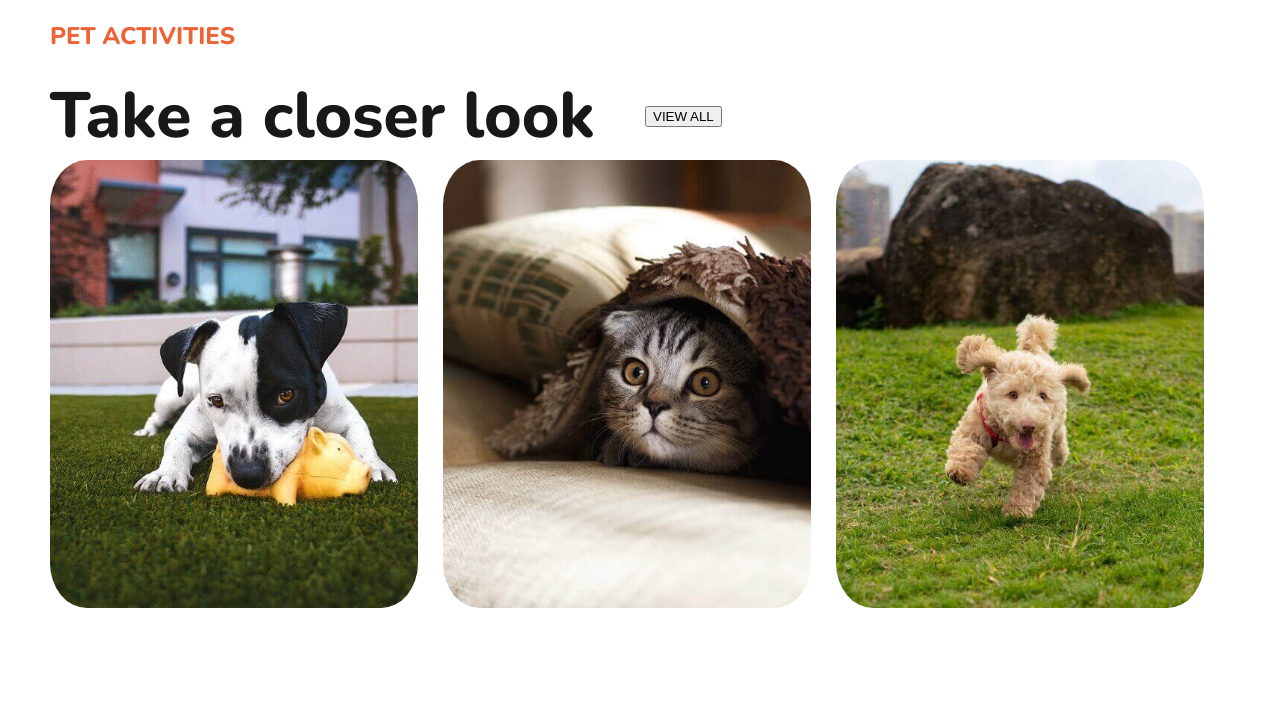
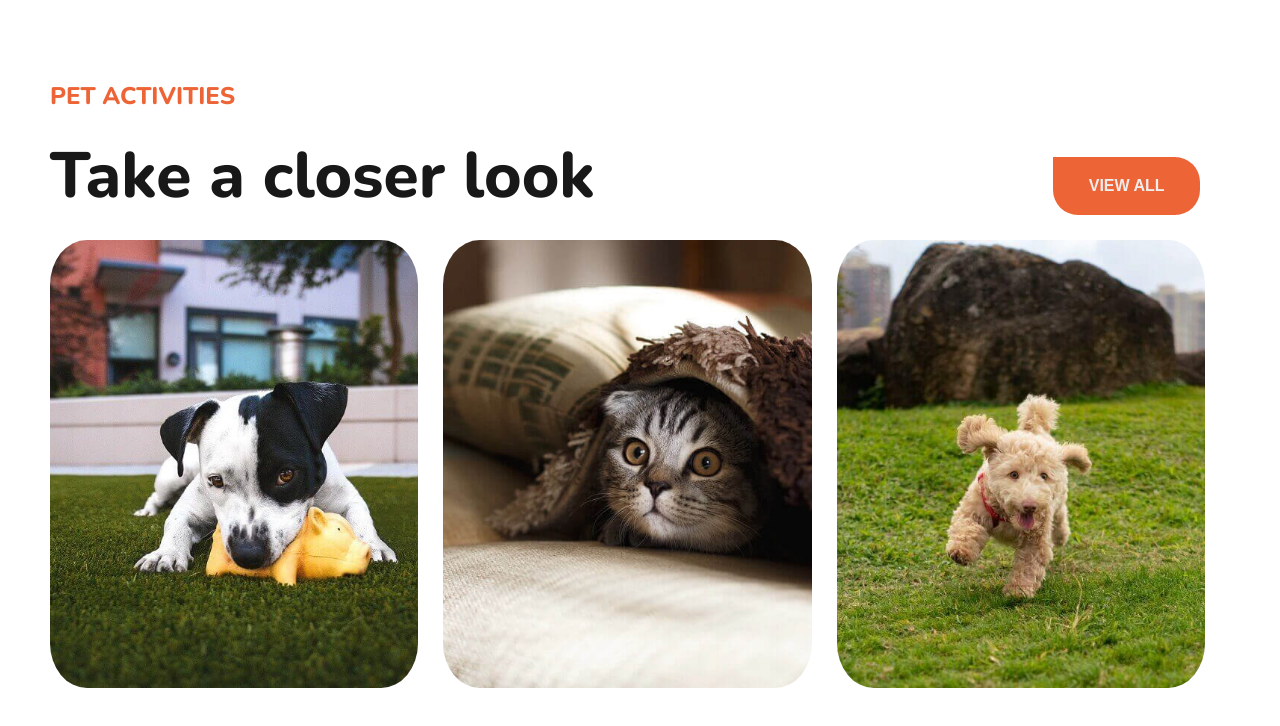
Before and after one commit to KevinVanDerSchans/202304-w1-ch4-kevin-schans, a plain HTML site: page index.html in a window 1280 px wide. Drawn offline with nearby package versions, Linux system fonts and the light colour scheme.

Commit message:
add some hovers

```diff
--- a/index.html
+++ b/index.html
@@ -25,7 +25,7 @@
 
     <div class="header__subtitle__container">
       <h2 class="header__subtitle">Take a closer look</h2>
-      <a href="/"><button>VIEW ALL</button></a>
+      <a href="/"><button><span>VIEW ALL</span></button></a>
     </div>
 
   </section>
--- a/styles.css
+++ b/styles.css
@@ -10,6 +10,11 @@ body {
   font-family: 'Nunito', sans-serif;
 }
 
+.text-container {
+  width: 100%;
+  padding-top: 60px;
+}
+
 .header__title {
   display: flex;
   font-size: 1.5rem;
@@ -20,33 +25,54 @@ body {
 .header__subtitle__container {
   display: flex;
   width: 100%;
+  justify-content: space-between;
   align-items: center;
-
-}
-
-.button {
-  display: flex;
-  width: 100%;
-
 }
 
 .header__subtitle {
   display: flex;
   font-size: 4rem;
   color: #181818;
-  padding: 0 50px;
+  padding: 0 50px 20px;
   margin: 0;
 }
+
+a {
+  display: flex;
+  padding-right: 80px;
+  text-decoration: none;
+}
+
+button {
+  width: 11em;
+  border-radius: 0 25px 25px 25px;
+  padding: 20px 25px;
+  background-color: #ed6436;
+  border: none;
+  cursor: pointer;
+}
+
+button:hover {
+  background-color: transparent;
+  border: 2px solid #ed6436;
+}
+
+span {
+  font-size: 1rem;
+  font-weight: 700;
+  color: rgb(239, 236, 236);
+}
+
 
 .section-gallery {
   display: flex;
   width: 100%;
-  flex: 3;
-  padding-bottom: 70px;
+  padding-bottom: 30px;
 }
 
 .gallery-container {
   display: flex;
+  width: 100%;
   padding: 0 50px;
 }
 
@@ -56,4 +82,6 @@ img {
   margin-right: 25px;
   border-radius: 10%;
   object-fit: cover;
+  flex: 1;
+  cursor: pointer;
 }
```
